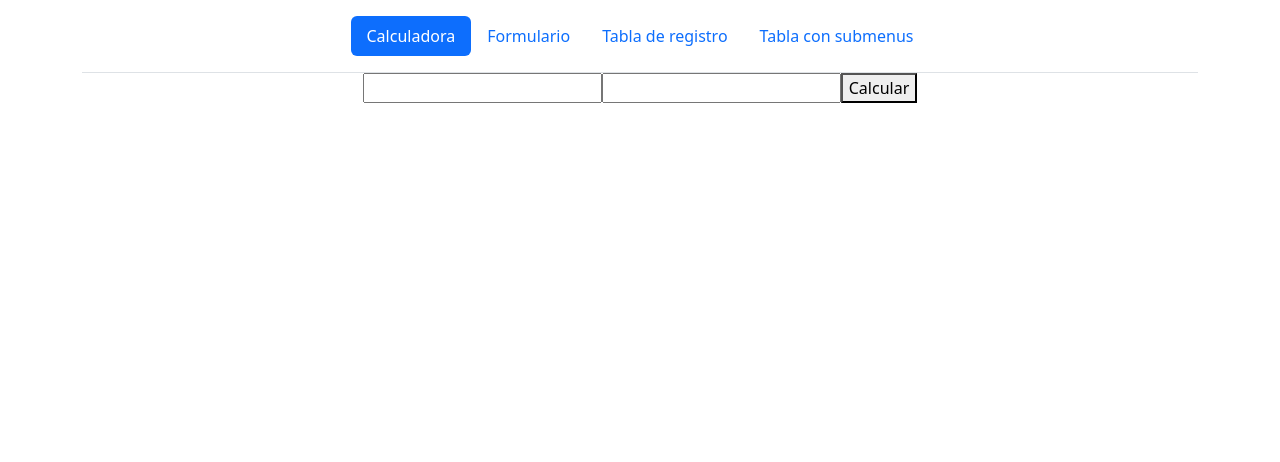
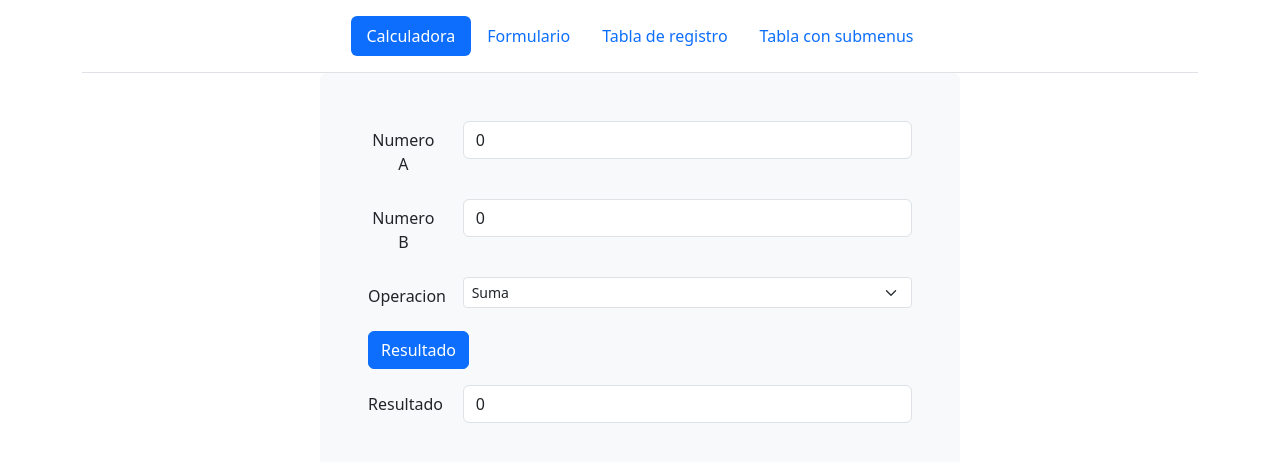
Before and after one commit to AlfreeFenix/TestingPage, a React (Create React App) app: page / in a window 1280 px wide. Shown: the top 462 px of the page. Built offline with nearby package versions, Linux system fonts and the light colour scheme.

Commit message:
Calculator implementation is finish right now

```diff
--- a/src/App.js
+++ b/src/App.js
@@ -6,7 +6,6 @@ function App() {
   return (
     <div className="App">
         <MainMenu></MainMenu>
-        <PanelCalculator></PanelCalculator>
     </div>
   );
 }
--- /dev/null
+++ b/src/components/Form.js
@@ -0,0 +1,11 @@
+
+function Form() {
+    return (
+
+      <div className="Form">
+          <input type='text'></input>
+      </div>
+    );
+  }
+
+  export default Form;
--- a/src/components/MainMenu.js
+++ b/src/components/MainMenu.js
@@ -1,6 +1,8 @@
 import 'bootstrap/dist/css/bootstrap.min.css'
-import { BrowserRouter, Link} from 'react-router-dom';
+import { BrowserRouter, Link, Route, Routes} from 'react-router-dom';
 import { useState } from 'react';
+import PanelCalculator from './PanelCalculator';
+import Form from './Form';
 
 function MainMenu() {
     let currentUrl = window.location.pathname;
@@ -32,6 +34,14 @@ function MainMenu() {
                     </ul>
                 </header>
             </div>
+            <Routes>
+                <Route path='/' Component={PanelCalculator}>
+                </Route>
+                <Route path='/calculator' Component={PanelCalculator}>
+                </Route>
+                <Route path='/form' Component={Form}>
+                </Route>
+            </Routes>
         </BrowserRouter>
     );
 }
--- a/src/components/PanelCalculator.js
+++ b/src/components/PanelCalculator.js
@@ -1,11 +1,71 @@
+import { useEffect, useState } from "react";
 
 function PanelCalculator() {
+
+  const [numA, setNumA] = useState(0);
+  const [numB, setNumB] = useState(0);
+  const [result, setResult] = useState(0);
+  const [operator, setOperator] = useState (1);
+
+
+  function operation () {
+
+      let resultOperation
+        if (operator == 1) {
+          resultOperation = parseFloat(numA) + parseFloat(numB);
+        }
+        if (operator == 2) {
+          resultOperation = parseFloat(numA) - parseFloat(numB);
+        }
+        if (operator == 3) {
+          resultOperation = parseFloat(numA) * parseFloat(numB);
+        }
+        if (operator == 4) {
+          resultOperation = parseFloat(numA) / parseFloat(numB);
+        }
+      setResult(resultOperation);
+  }
+
+  useEffect(() => {
+    operation();
+  },[operator]);
+
   return (
-
-    <div className="CalPanel">
-        <input type='text'></input>
-        <input type='text'></input>
-        <button>Calcular</button>
+    <div className="container p-5 w-50 bg-light rounded">
+      <div className="mb-3 row">
+        <label className="col-sm-2 col-form-label">Numero A</label>
+        <div className="col-sm-10">
+          <input type="number"  value = {numA} onChange={(e) => setNumA(e.target.value)}  className="form-control"/>
+        </div>
+      </div>
+      <div className="mb-3 row">
+        <label htmlFor="inputPassword" className="col-sm-2 col-form-label">Numero B</label>
+        <div className="col-sm-10">
+          <input type="number" value = {numB} onChange={(e) =>  setNumB(e.target.value)} className="form-control"/>
+        </div>
+      </div>
+      <div className="mb-3 row">
+      <label className="col-sm-2 col-form-label">Operacion</label>
+      <div className="col-sm-10">
+        <select class="form-select form-select-sm" aria-label="Small select example" value = {operator} onChange={ (e) => (setOperator(e.target.value))} >
+          <option value="1" selected>Suma</option>
+          <option value="2">Resta</option>
+          <option value="3">Multiplicacion</option>
+          <option value="4">Division</option>
+        </select>
+        </div>
+      </div>
+      <div className="mb-3 row">
+        <div className="col-sm-2">
+          <button type="button" class="btn btn-primary" onClick={ () => operation()}>Resultado</button>
+        </div>
+      </div>
+      <div className="mb-3 row">
+        <label htmlFor="inputPassword" className="col-sm-2 col-form-label">Resultado</label>
+        <div className="col-sm-10">
+          <input type="number" readOnly value = {result} className="form-control"/>
+        </div>
+      </div>
     </div>
   );
 }
```
